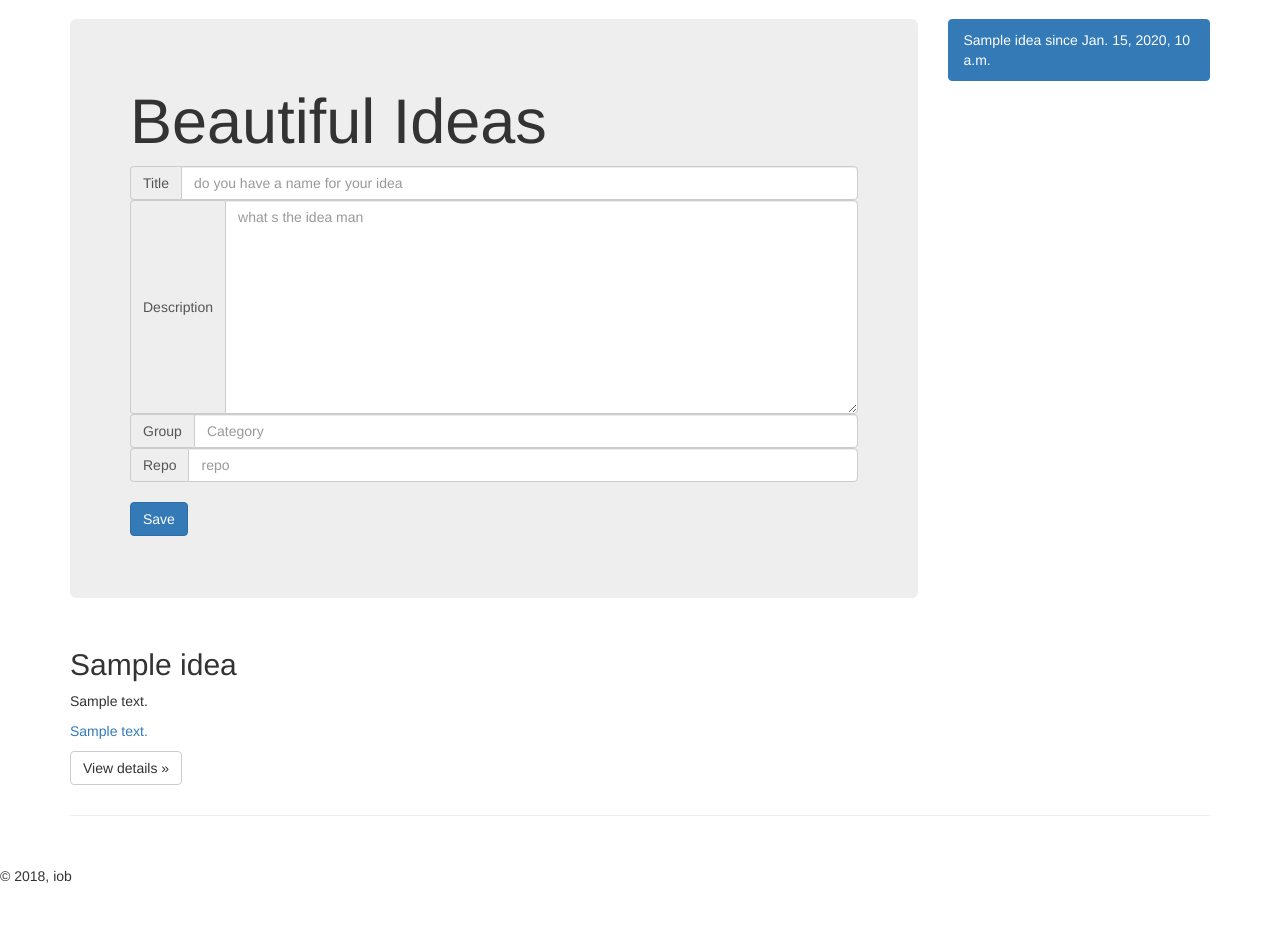
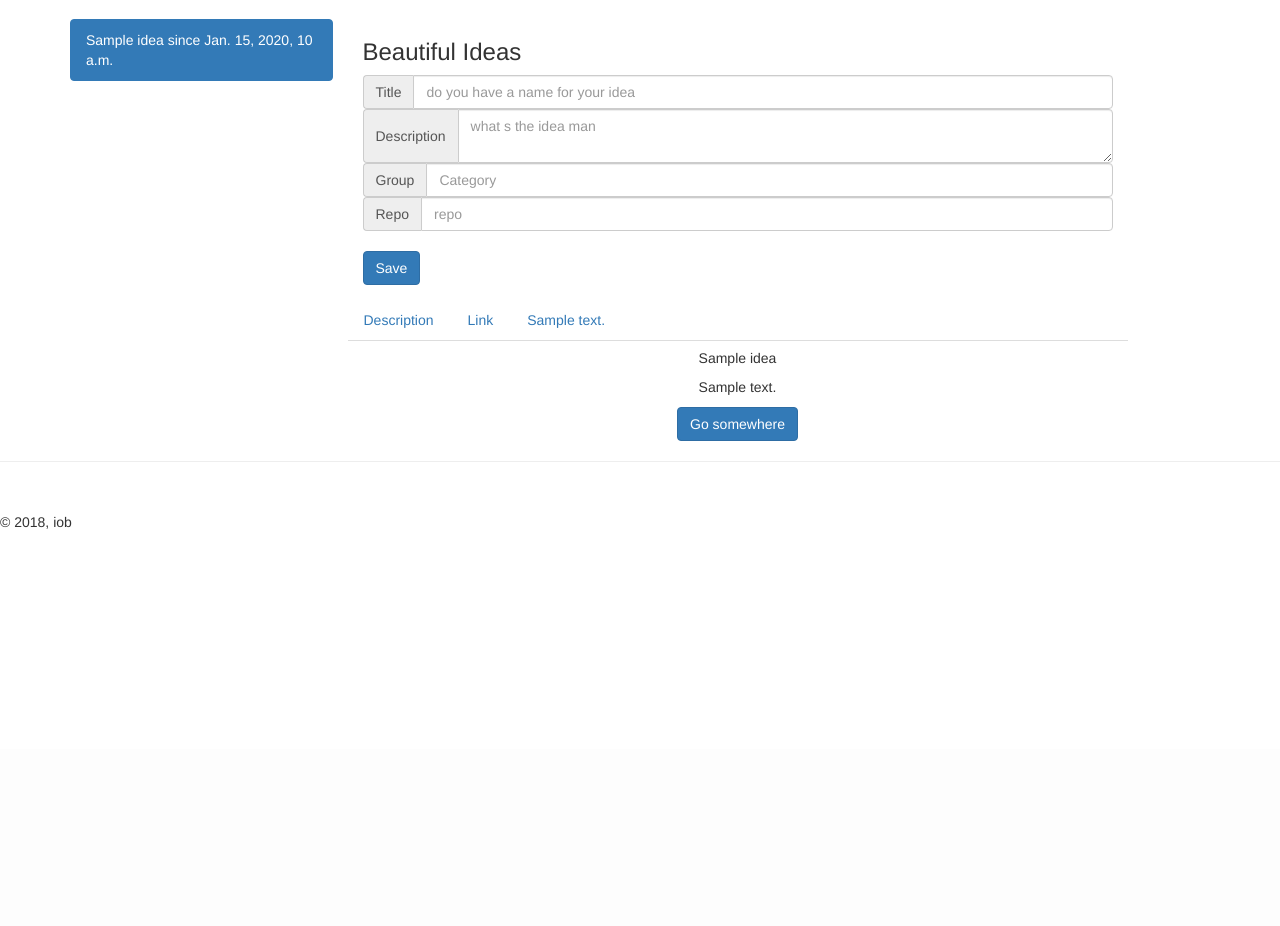
Before and after one commit to b10n1k/cloudsaver, a Django app: page /ideas/ in a window 1280 px wide. Shown: the part 51-977 px from the top of the page. After the commit the page ends 580 px from the top, so only its background shows below. Run offline with Django 3.2, Linux system fonts and the light colour scheme; tables that the repository leaves empty hold one stand-in row (values such as "Sample post"); some libraries are stand-ins or nearby versions.

Commit message:
Make links work in the index.html and remove sidebar extras

```diff
--- a/ideas/forms.py
+++ b/ideas/forms.py
@@ -12,7 +12,7 @@ class IdeasForm(forms.ModelForm):
                                     'class':'form-control',
                                     'placeholder':"what s the idea man",
                                     'aria-describedby':"basic-addon1",
-                                    'rows':"10"}),
+                                    'rows':"2"}),
                                 max_length=200,)
 
     group = forms.CharField(widget=forms.TextInput(attrs={
--- a/ideas/templates/common/sidebar.html
+++ b/ideas/templates/common/sidebar.html
@@ -1,4 +1,3 @@
-
 {% block sidebar %}
 <div class="col-xs-6 col-sm-3 sidebar-offcanvas" id="sidebar">
   <div class="list-group">
@@ -10,7 +9,6 @@
     {% endif %}
   </div>
   {% if ideas_list.has_other_pages %}
-
     <ul class="pagination">
       {% if ideas_list.has_previous %}
         <li><a href="?page={{ ideas_list.previous_page_number }}">&laquo;</a></li>
@@ -31,6 +29,9 @@
       {% endif %}
     </ul>
   {% endif %}
+
+  <!--Div Class="col-xs-6 col-sm-3 sidebar-offcanvas" id="sidebar" -->
+            </div
               </div><!--/.sidebar-offcanvas-->
 
 {% endblock %}
--- a/ideas/templates/ideas/index.html
+++ b/ideas/templates/ideas/index.html
@@ -1,17 +1,20 @@
 {% extends "common/base.html" %}
-
-
 {% block container %}
     <div class="container">
-
       <div class="row row-offcanvas row-offcanvas-right">
 
-        <div class="col-xs-12 col-sm-9">
+        <!-- put a col in the left to list the project as buttons -->
+        {% block sidebar %}
+        {% include "common/sidebar.html" %}
+
+        {% endblock %}
+
+        <div class="col-12 col-sm-8">
           <p class="pull-right visible-xs">
             <button type="button" class="btn btn-primary btn-xs" data-toggle="offcanvas">Toggle nav</button>
           </p>
-          <div class="jumbotron">
-            <h1>Beautiful Ideas</h1>
+          <div class="jumbotron-fluid">
+            <h3>Beautiful Ideas</h3>
             {{ form.non_field_errors }}
             <form action="" method="post">
               {% csrf_token %}
@@ -37,20 +40,41 @@
             <!--p>Ideas and dreams. Comes out to you from nowhere. And sometimes they flow away with
             the same way. Keep your ideas save fly with them and find collaborators.</p-->
           </div>
-          <div class="row">
+
+
           {% if latest_ideas_list %}
 
           {% for idea in latest_ideas_list %}
-            <div class="col-xs-6 col-lg-4">
-              <h2>{{ idea.idea_title }}</h2>
-              <p>{{ idea.idea_text }} </p>
-              <p><a href="{% url 'ideas:groupview' idea.group.category_text %}">{{ idea.group }}</a></p>
-        <p>       <!--button type="button" class="btn btn-primary btn-lg" data-toggle="modal" href="{% url 'ideas:detailmini' idea.id %}" data-target="#exampleModalCenter">
-                View Details...
-              </button> </p-->
+          <div class="row">
+            <div class="col">
+              <div class="card text-center">
+                <div class="card-header">
+                  <ul class="nav nav-tabs card-header-tabs">
+                    <li class="nav-item">
+                      <a class="nav-link active" href="{% url 'ideas:detail' idea.id %}">Description</a>
+                    </li>
+                    {% if idea.idea_repo %}
+                      <li class="nav-item">
+                      <a class="nav-link" href="{{ idea.idea_repo }}">Link</a>
+                    {% else %}
+                      <li class="nav-item disabled">
+                      <a class="nav-disabled" href="{{ idea.idea_repo }}">Link</a>
+                    {% endif %}
+                    </li>
+                    <li class="nav-item">
+                      <a class="nav-link disabled" href="{% url 'ideas:groupview' idea.group.category_text %}" tabindex="-1" aria-disabled="true">{{ idea.group }}</a>
+                    </li>
+                  </ul>
+                </div>
+                <div class="card-body">
+                  <h5 class="card-title">{{ idea.idea_title }}</h5>
+                  <p class="card-text">{{ idea.idea_text }}</p>
+                  <a href="#" class="btn btn-primary">Go somewhere</a>
+                </div>
+              </div>
 
-              <p><a class="btn btn-default" href="{% url 'ideas:detailmini' idea.id %}" role="button" data-toggle="modal" data-target="#exampleModalCenter" data-remote="false" data-link="{% url 'ideas:detailmini' idea.id %}">View details »</a></p>
             </div><!--/.col-xs-6.col-lg-4-->
+          </div>
           {% endfor %}
           {% else %}
           <p>No polls are available.</p>
@@ -80,8 +104,6 @@
 
       </div><!--/.col-xs-12.col-sm-9-->
 
-        {% block sidebar %}
-        {% include "common/sidebar.html" %}{% endblock %}
       </div><!--/row-->
     <hr>
 
```
Also changed, not shown: 1 other file. Lines whose indentation alone changed are shown as unchanged.
